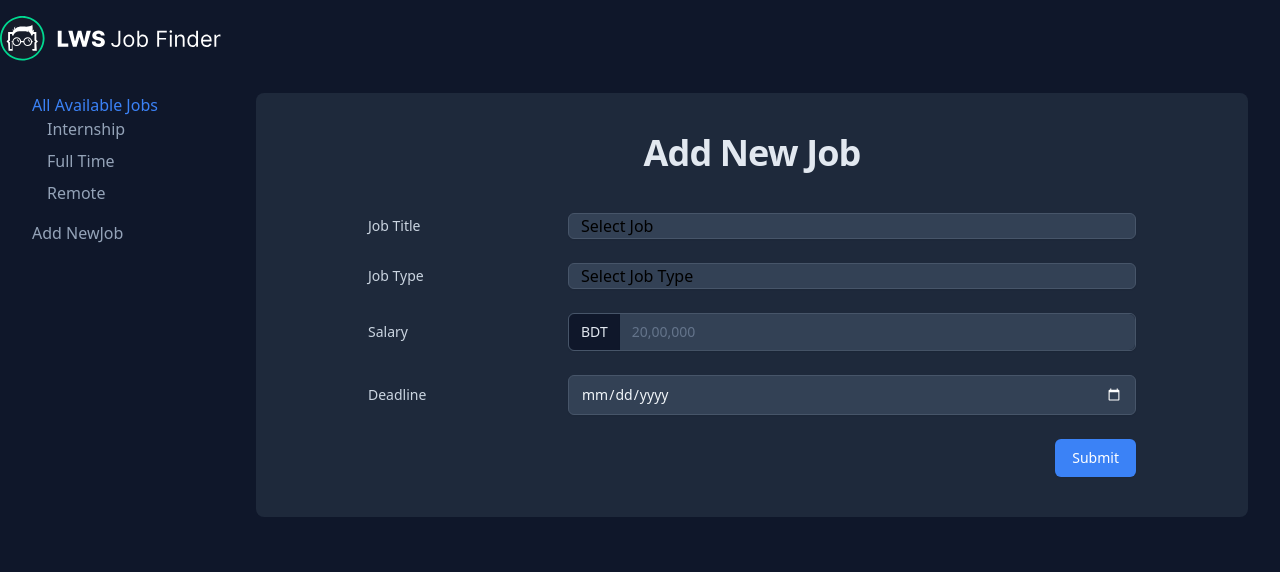
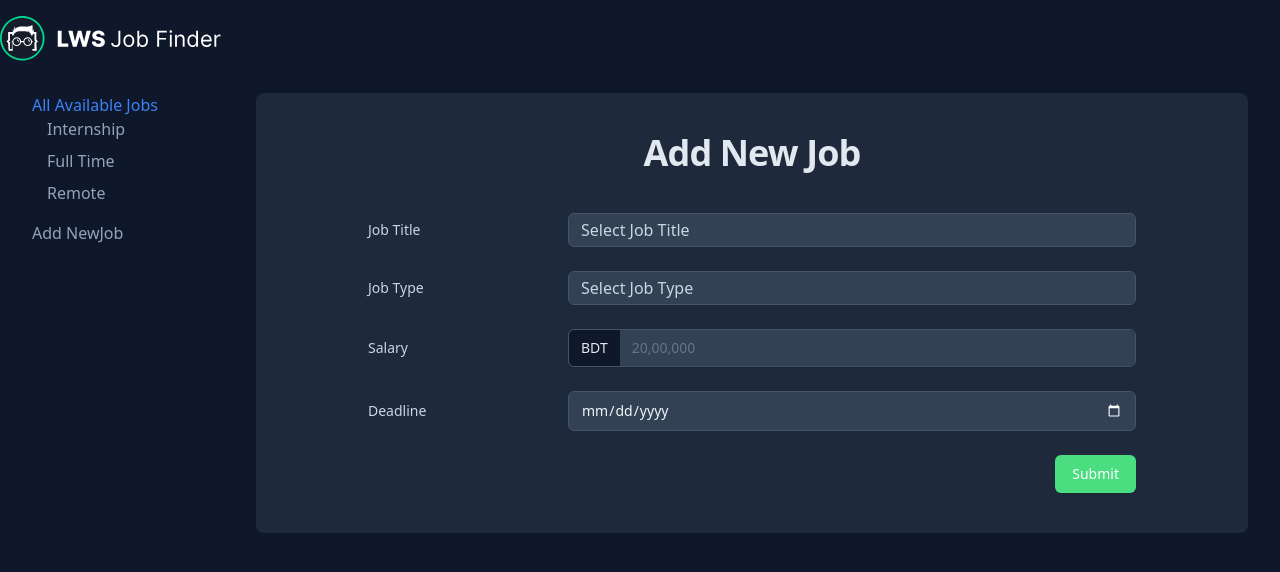
Before and after one commit to MohammadNaiem65/lws-assignment-07, a React (Vite) app: page /addJob in a window 1280 px wide. Shown: the top 572 px of the page. Built offline with nearby package versions, Linux system fonts and the light colour scheme.

Commit message:
created the store, jobs slice and job adding functionality

```diff
--- a/package.json
+++ b/package.json
@@ -11,6 +11,7 @@
   },
   "dependencies": {
     "@reduxjs/toolkit": "^1.9.6",
+    "axios": "^1.5.1",
     "react": "^18.2.0",
     "react-dom": "^18.2.0",
     "react-redux": "^8.1.2",
--- a/server/db.json
+++ b/server/db.json
@@ -41,6 +41,19 @@
       "salary": "18000",
       "deadline": "2023-12-31",
       "id": 7
+    },
+    [
+      "MERN Stack Developer",
+      "Remote",
+      "50000",
+      "2023-10-10"
+    ],
+    {
+      "title": "MERN Stack Developer",
+      "type": "Remote",
+      "salary": "50000",
+      "deadline": "2023-10-10",
+      "id": 9
     }
   ]
 }
--- a/src/App.jsx
+++ b/src/App.jsx
@@ -1,4 +1,4 @@
-import { Outlet } from 'react-router-dom';
+import { Link, Outlet } from 'react-router-dom';
 import logoImg from './assets/logo.svg';
 import LeftSideNavbar from './shared/LeftSideNavbar/LeftSideNavbar';
 import './App.css';
@@ -6,9 +6,11 @@ import './App.css';
 function App() {
 	return (
 		<div className='w-full min-h-screen'>
-			<nav className='max-w-[90rem] mx-auto py-4 fixed top-0 w-full left-1/2 -translate-x-1/2 px-4 md:px-0'>
+			<Link
+				to='/'
+				className='max-w-[90rem] mx-auto py-4 fixed top-0 w-full left-1/2 -translate-x-1/2 px-4 md:px-0'>
 				<img src={logoImg} />
-			</nav>
+			</Link>
 
 			<section className='max-w-[90rem] mx-auto px-4 sm:px-6 md:px-8 '>
 				<LeftSideNavbar />
--- /dev/null
+++ b/src/app/store.js
@@ -0,0 +1,10 @@
+import { configureStore } from '@reduxjs/toolkit';
+import jobsReducer from '../features/jobs/jobsSlice';
+
+const store = configureStore({
+	reducer: {
+		jobs: jobsReducer,
+	},
+});
+
+export default store;
--- /dev/null
+++ b/src/features/jobs/jobsAPI.js
@@ -0,0 +1,7 @@
+import axiosInstance from '../../utils/axios';
+
+export const createJob = async (data) => {
+	const res = await axiosInstance.post('/jobs', data);
+
+	return res.data;
+};
--- /dev/null
+++ b/src/features/jobs/jobsSlice.js
@@ -0,0 +1,42 @@
+import { createAsyncThunk, createSlice } from '@reduxjs/toolkit';
+import { createJob } from './jobsAPI';
+
+// initial state
+const initialState = {
+	jobs: [],
+	isLoading: false,
+	isError: false,
+	error: '',
+};
+
+// async thunks
+export const addJob = createAsyncThunk('jobs/addJob', async (data) => {
+	const jobData = await createJob(data);
+
+	return jobData;
+});
+
+// create jobs slice
+const jobSlice = createSlice({
+	name: 'jobs',
+	initialState,
+	extraReducers: (builder) => {
+		builder
+			.addCase(addJob.pending, (state) => {
+				state.isError = false;
+				state.isLoading = true;
+			})
+			.addCase(addJob.fulfilled, (state, action) => {
+				state.isLoading = false;
+				state.jobs.push(action.payload);
+			})
+			.addCase(addJob.rejected, (state, action) => {
+				state.isLoading = false;
+				state.jobs = [];
+				state.isError = true;
+				state.error = action.error.message;
+			});
+	},
+});
+
+export default jobSlice.reducer;
--- a/src/pages/AddJob/AddJob.jsx
+++ b/src/pages/AddJob/AddJob.jsx
@@ -1,12 +1,119 @@
-import JobForm from './JobForm/JobForm';
+import { useState } from 'react';
+import { useDispatch } from 'react-redux';
+import { addJob } from '../../features/jobs/jobsSlice';
 
 export default function AddJob() {
+	// ! Required hooks and variables
+	const dispatch = useDispatch();
+
+	const [title, setTitle] = useState('');
+	const [type, setType] = useState('');
+	const [salary, setSalary] = useState('');
+	const [deadline, setDeadline] = useState('');
+
+	const handleAddJob = (e) => {
+		e.preventDefault();
+
+		const data = { title, type, salary, deadline };
+
+		dispatch(addJob(data));
+	};
+
 	return (
 		<main className='max-w-3xl rounded-lg mx-auto relative z-20 p-10 xl:max-w-none bg-[#1E293B]'>
 			<h1 className='mb-10 text-center lws-section-title'>Add New Job</h1>
 
 			<div className='max-w-3xl mx-auto'>
-				<JobForm />
+				<form className='space-y-6' onSubmit={handleAddJob}>
+					<div className='fieldContainer'>
+						<label
+							htmlFor='lws-JobTitle'
+							className='text-sm font-medium text-slate-300'>
+							Job Title
+						</label>
+						<select
+							id='lws-JobTitle'
+							name='title'
+							required
+							className='px-3 py-1 text-slate-300'
+							value={title}
+							onChange={(e) => setTitle(e.target.value)}>
+							<option value='' hidden>
+								Select Job Title
+							</option>
+							<option>Software Engineer</option>
+							<option>Software Developer</option>
+							<option>Full Stack Developer</option>
+							<option>MERN Stack Developer</option>
+							<option>DevOps Engineer</option>
+							<option>QA Engineer</option>
+							<option>Product Manager</option>
+							<option>Social Media Manager</option>
+							<option>Senior Executive</option>
+							<option>Junior Executive</option>
+							<option>Android App Developer</option>
+							<option>IOS App Developer</option>
+							<option>Frontend Developer</option>
+							<option>Frontend Engineer</option>
+						</select>
+					</div>
+
+					<div className='fieldContainer'>
+						<label htmlFor='lws-JobType'>Job Type</label>
+						<select
+							id='lws-JobType'
+							name='type'
+							required
+							className='px-3 py-1 text-slate-300'
+							value={type}
+							onChange={(e) => setType(e.target.value)}>
+							<option value='' hidden>
+								Select Job Type
+							</option>
+							<option>Full Time</option>
+							<option>Internship</option>
+							<option>Remote</option>
+						</select>
+					</div>
+
+					<div className='fieldContainer'>
+						<label htmlFor='lws-JobSalary'>Salary</label>
+						<div className='flex border rounded-md shadow-sm border-slate-600'>
+							<span className='input-tag'>BDT</span>
+							<input
+								type='number'
+								name='salary'
+								id='lws-JobSalary'
+								required
+								className='!rounded-l-none !border-0'
+								placeholder='20,00,000'
+								value={salary}
+								onChange={(e) => setSalary(e.target.value)}
+							/>
+						</div>
+					</div>
+
+					<div className='fieldContainer'>
+						<label htmlFor='lws-JobDeadline'>Deadline</label>
+						<input
+							type='date'
+							name='deadline'
+							id='lws-JobDeadline'
+							value={deadline}
+							onChange={(e) => setDeadline(e.target.value)}
+							required
+						/>
+					</div>
+
+					<div className='text-right'>
+						<button
+							type='submit'
+							id='lws-submit'
+							className='cursor-pointer btn bg-green-400 btn-primary w-fit'>
+							Submit
+						</button>
+					</div>
+				</form>
 			</div>
 		</main>
 	);
--- a/src/pages/AddJob/JobForm/JobForm.jsx
+++ /dev/null
@@ -1,86 +0,0 @@
-export default function JobForm() {
-    return (
-		<form className='space-y-6'>
-			<div className='fieldContainer'>
-				<label
-					htmlFor='lws-JobTitle'
-					className='text-sm font-medium text-slate-300'>
-					Job Title
-				</label>
-				<select
-					id='lws-JobTitle'
-					name='lwsJobTitle'
-					required
-					className='px-3'>
-					<option value='' hidden selected>
-						Select Job
-					</option>
-					<option>Software Engineer</option>
-					<option>Software Developer</option>
-					<option>Full Stack Developer</option>
-					<option>MERN Stack Developer</option>
-					<option>DevOps Engineer</option>
-					<option>QA Engineer</option>
-					<option>Product Manager</option>
-					<option>Social Media Manager</option>
-					<option>Senior Executive</option>
-					<option>Junior Executive</option>
-					<option>Android App Developer</option>
-					<option>IOS App Developer</option>
-					<option>Frontend Developer</option>
-					<option>Frontend Engineer</option>
-				</select>
-			</div>
-
-			<div className='fieldContainer'>
-				<label htmlFor='lws-JobType'>Job Type</label>
-				<select
-					id='lws-JobType'
-					name='lwsJobType'
-					required
-					className='px-3'>
-					<option value='' hidden selected>
-						Select Job Type
-					</option>
-					<option>Full Time</option>
-					<option>Internship</option>
-					<option>Remote</option>
-				</select>
-			</div>
-
-			<div className='fieldContainer'>
-				<label htmlFor='lws-JobSalary'>Salary</label>
-				<div className='flex border rounded-md shadow-sm border-slate-600'>
-					<span className='input-tag'>BDT</span>
-					<input
-						type='number'
-						name='lwsJobSalary'
-						id='lws-JobSalary'
-						required
-						className='!rounded-l-none !border-0'
-						placeholder='20,00,000'
-					/>
-				</div>
-			</div>
-
-			<div className='fieldContainer'>
-				<label htmlFor='lws-JobDeadline'>Deadline</label>
-				<input
-					type='date'
-					name='lwsJobDeadline'
-					id='lws-JobDeadline'
-					required
-				/>
-			</div>
-
-			<div className='text-right'>
-				<button
-					type='submit'
-					id='lws-submit'
-					className='cursor-pointer btn btn-primary w-fit'>
-					Submit
-				</button>
-			</div>
-		</form>
-	);
-}
--- /dev/null
+++ b/src/utils/axios.js
@@ -0,0 +1,7 @@
+import axios from 'axios';
+
+const axiosInstance = axios.create({
+	baseURL: 'http://localhost:9000',
+});
+
+export default axiosInstance;
```
Also changed, not shown: src/main.jsx (+6 -2 lines), 1 other file (tests, documents, lock files or other folders).
